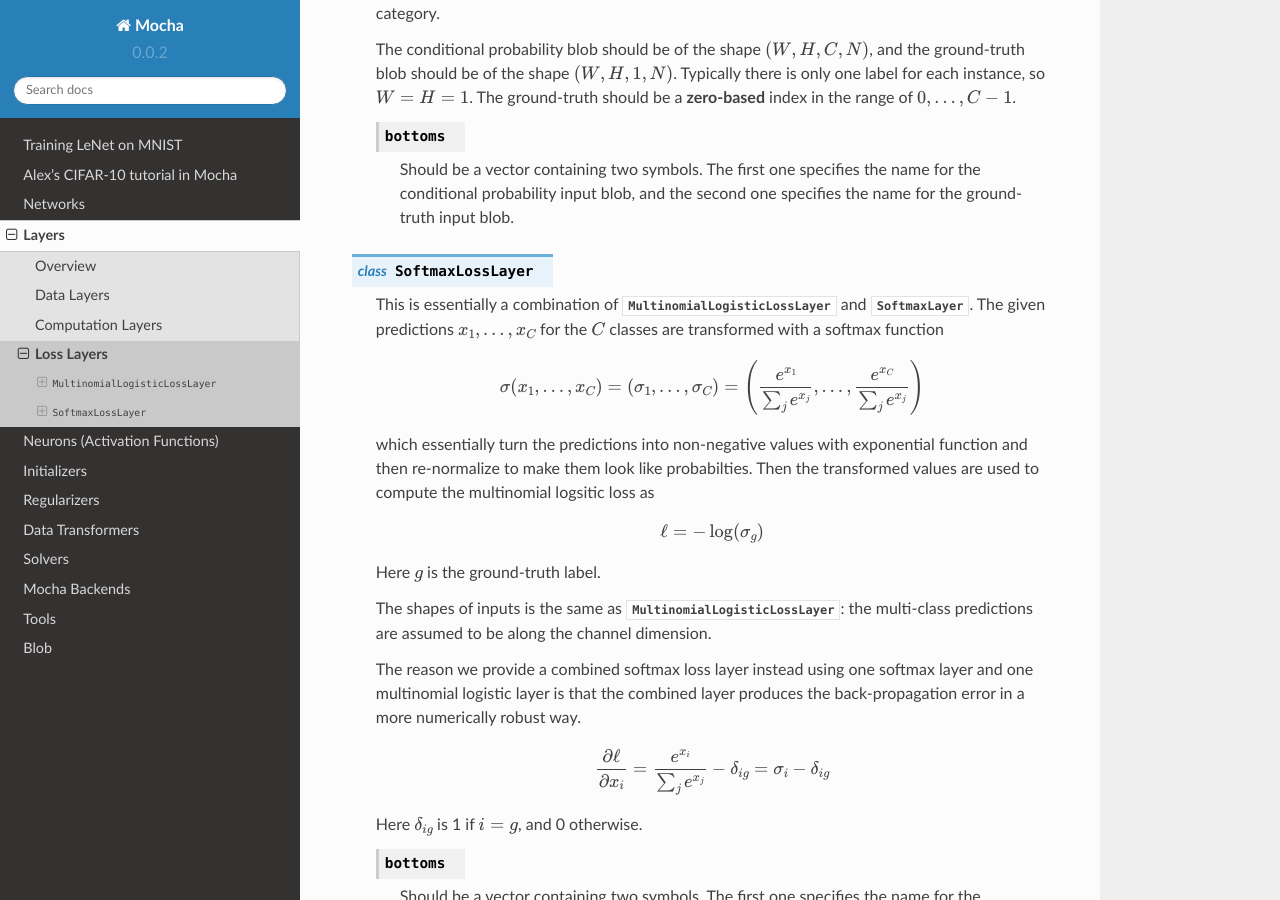
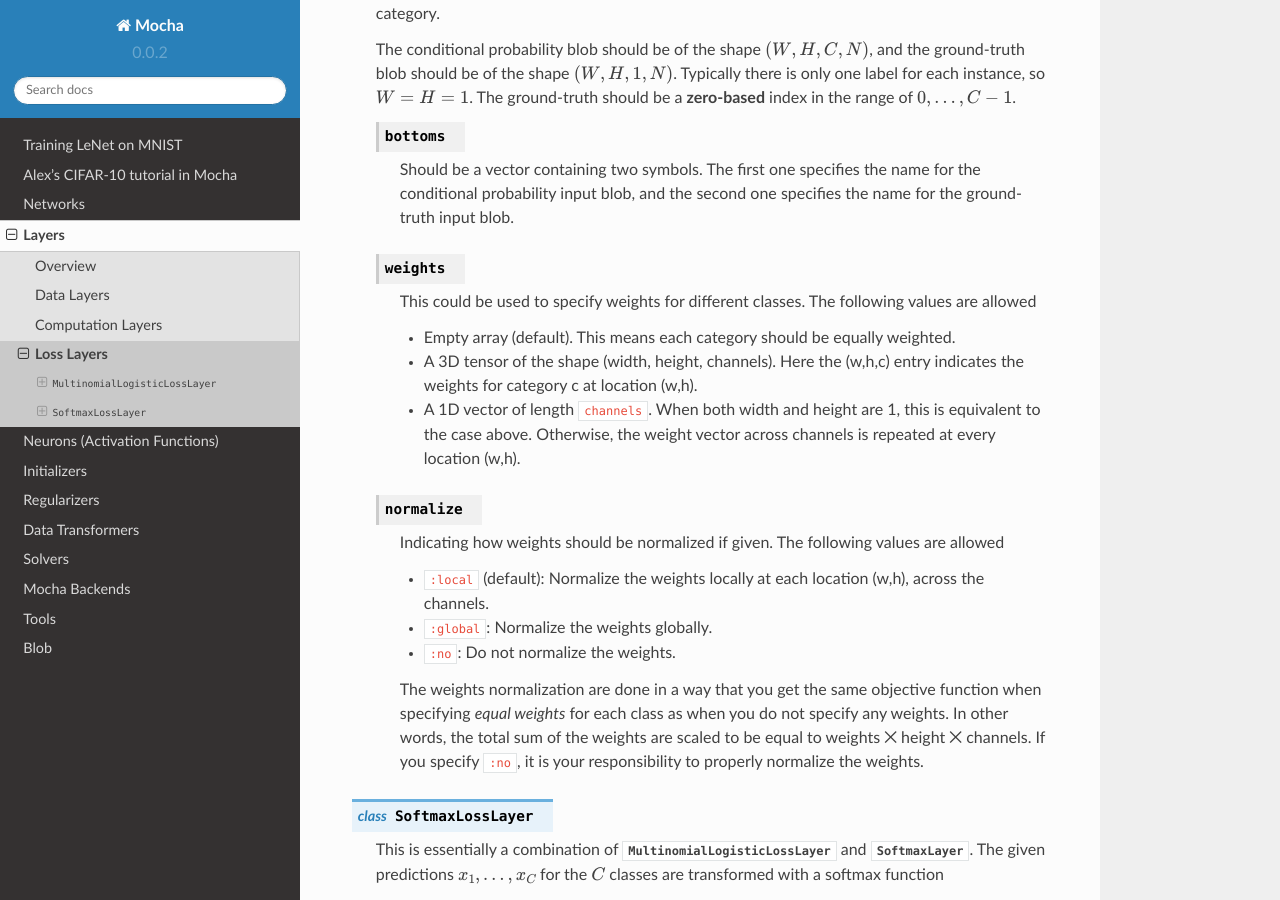
Before and after one commit to pluskid/Mocha.jl, a Sphinx documentation site: the page built from docs/user-guide/layers/loss-layer.rst, in a window 1280 px wide and 900 px high, scrolled down 245 px. Built offline with Sphinx 7.4.7 and the Read the Docs theme 2.0.0, drawn with Linux system fonts in a browser that asks for light colours.

Commit message:
class weights for multinomial logistic loss.

```diff
--- a/docs/user-guide/layers/loss-layer.rst
+++ b/docs/user-guide/layers/loss-layer.rst
@@ -18,6 +18,38 @@ Loss Layers
       Should be a vector containing two symbols. The first one specifies the
       name for the conditional probability input blob, and the second one
       specifies the name for the ground-truth input blob.
+
+   .. attribute:: weights
+
+      This could be used to specify weights for different classes. The following
+      values are allowed
+
+      * Empty array (default). This means each category should be equally
+        weighted.
+      * A 3D tensor of the shape (width, height, channels). Here the (w,h,c)
+        entry indicates the weights for category c at location (w,h).
+      * A 1D vector of length ``channels``. When both width and height are 1,
+        this is equivalent to the case above. Otherwise, the weight vector
+        across channels is repeated at every location (w,h).
+
+   .. attribute:: normalize
+
+      Indicating how weights should be normalized if given. The following values
+      are allowed
+
+      * ``:local`` (default): Normalize the weights locally at each location
+        (w,h), across the channels.
+      * ``:global``: Normalize the weights globally.
+      * ``:no``: Do not normalize the weights.
+
+      The weights normalization are done in a way that you get the same
+      objective function when specifying *equal weights* for each class as when
+      you do not specify any weights. In other words, the total sum of the
+      weights are scaled to be equal to weights ⨉ height ⨉ channels. If you
+      specify ``:no``, it is your responsibility to properly normalize the
+      weights.
+
+
 
 .. class:: SoftmaxLossLayer
 
```
Also changed, not shown: 3 other files.
